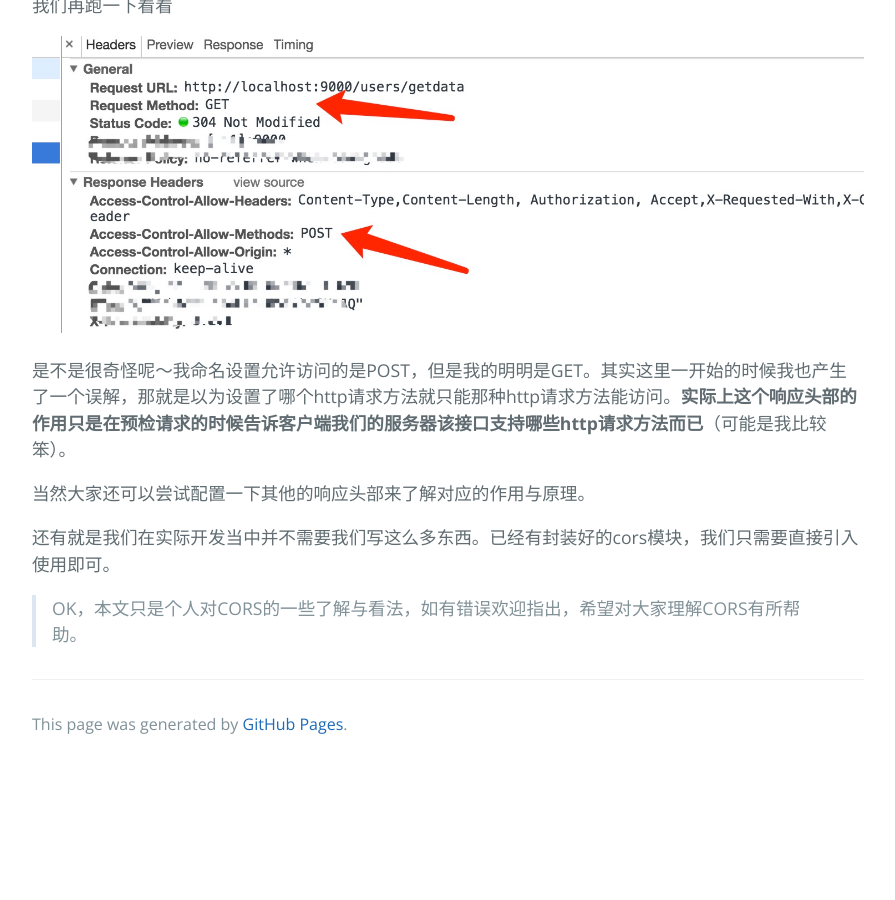
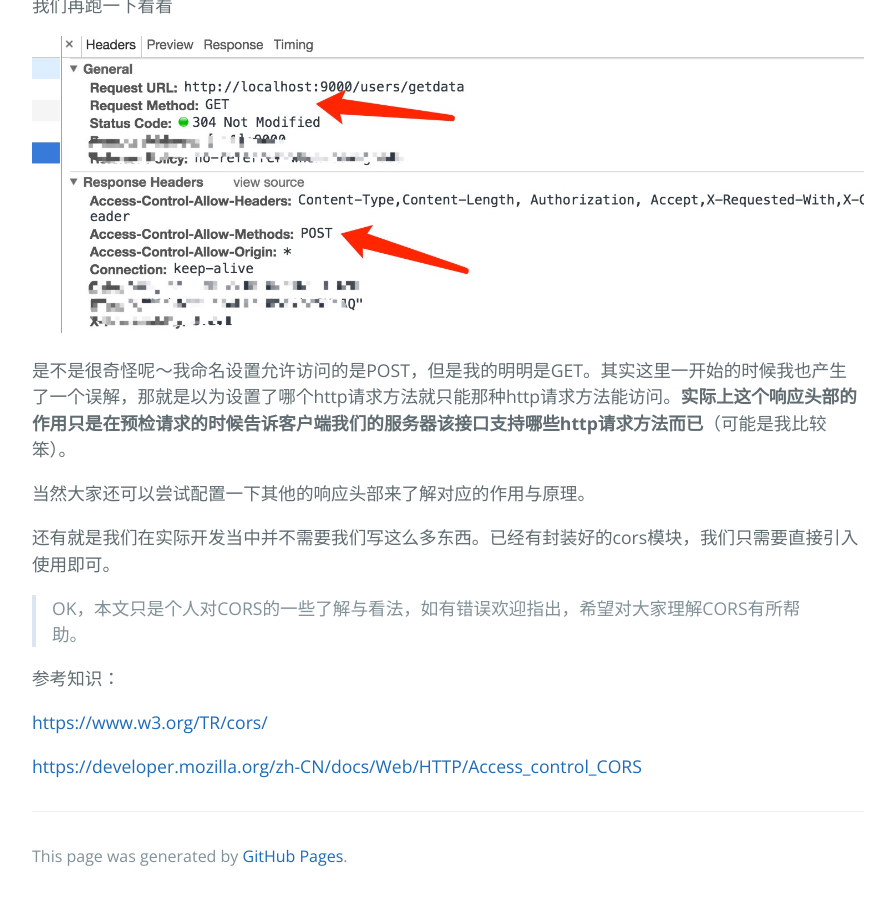
Before and after one commit to display-b/display-b.github.io, a Jekyll site: the page built from _posts/2018-02-10-跨域-CORS.markdown, in a window 1280 px wide and 900 px high, scrolled down 5443 px. Shown: the whole window, without its empty margins (192-1087 px from the left). Built offline with Jekyll 4.4.1, drawn with Linux system fonts in a browser that asks for light colours; before the commit the page ends 6211 px from its top, so only the background shows below that.

Commit message:
添加链接

```diff
--- a/_posts/2018-02-10-跨域-CORS.markdown
+++ b/_posts/2018-02-10-跨域-CORS.markdown
@@ -179,3 +179,9 @@ res.header("Access-Control-Allow-Methods","POST");
 还有就是我们在实际开发当中并不需要我们写这么多东西。已经有封装好的cors模块，我们只需要直接引入使用即可。
 
 >OK，本文只是个人对CORS的一些了解与看法，如有错误欢迎指出，希望对大家理解CORS有所帮助。
+
+参考知识：
+
+   [https://www.w3.org/TR/cors/](https://www.w3.org/TR/cors/)
+
+   [https://developer.mozilla.org/zh-CN/docs/Web/HTTP/Access_control_CORS](https://developer.mozilla.org/zh-CN/docs/Web/HTTP/Access_control_CORS)
```
